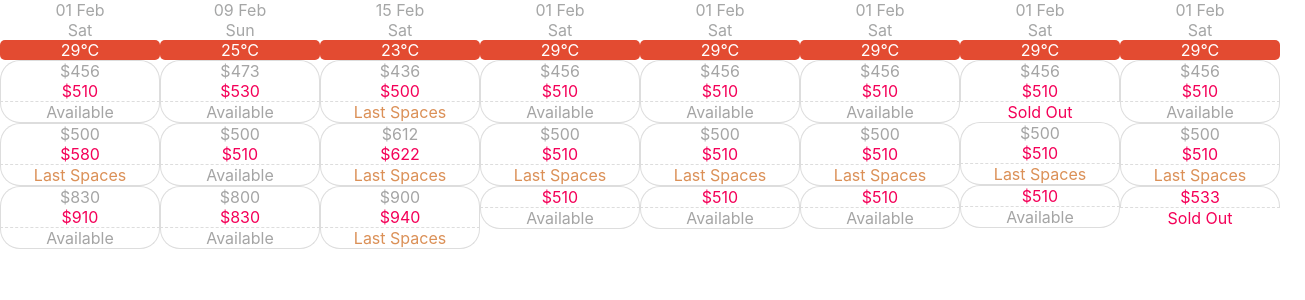
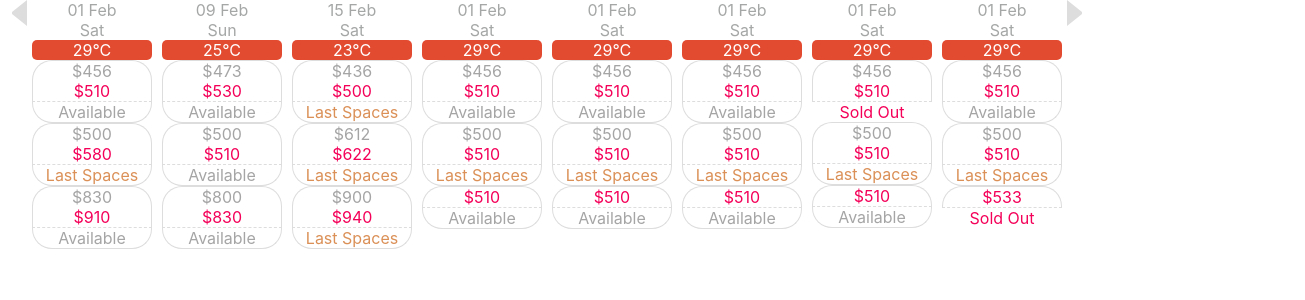
Before and after one commit to jasonvictorio/navigate-travel, a React (Create React App) app: page / in a window 1280 px wide. Shown: the top 300 px of the page, 1305 px wide, since content can reach past the window. Built offline with nearby package versions, Linux system fonts and the light colour scheme; the HTML template or start-up script is replaced by a standard one.

Commit message:
feat: add slider arrows

```diff
--- a/src/App.js
+++ b/src/App.js
@@ -13,6 +13,9 @@ export class App extends Component {
   sliderSettings = {
     slidesToShow: 8,
     slidesToScroll: 8,
+    arrows: false,
+    appendDots: false,
+    infinite: false,
   }
 
   async componentDidMount () {
@@ -26,14 +29,40 @@ export class App extends Component {
   render () {
     return (
       <div>
-        <Slider {...this.sliderSettings}>
-          { this.state.days.map(day => (<Day key={day.date} day={day} />))}
-        </Slider>
+        <div style={this.styles.sliderContainer}>
+          <button style={this.styles.previous} onClick={() => this.slider.slickPrev()}></button>
+          <Slider style={this.styles.slider} ref={slider => (this.slider = slider)} {...this.sliderSettings}>
+            { this.state.days.map(day => (<Day key={day.date} day={day} />))}
+          </Slider>
+          <button style={this.styles.next} onClick={() => this.slider.slickNext()}></button>
+        </div>
       </div>
     )
   }
 
   styles = {
+    sliderContainer: {
+      display: 'flex',
+    },
+    slider: {
+      width: '1040px',
+    },
+    previous: {
+      backgroundColor: 'transparent',
+      width: '0',
+      height: '0',
+      borderStyle: 'solid',
+      borderWidth: '12px 15px 12px 0',
+      borderColor: 'transparent #DDDDDD transparent transparent',
+    },
+    next: {
+      backgroundColor: 'transparent',
+      width: '0',
+      height: '0',
+      borderStyle: 'solid',
+      borderWidth: '12px 0 12px 15px',
+      borderColor: 'transparent transparent transparent #DDDDDD',
+    },
   }
 }
 
--- a/src/components/Day.js
+++ b/src/components/Day.js
@@ -23,6 +23,7 @@ export class Day extends Component {
 
   styles = {
     day: {
+      padding: '0 5px',
     },
     date: {
       color: '#A5A6A6',
```
